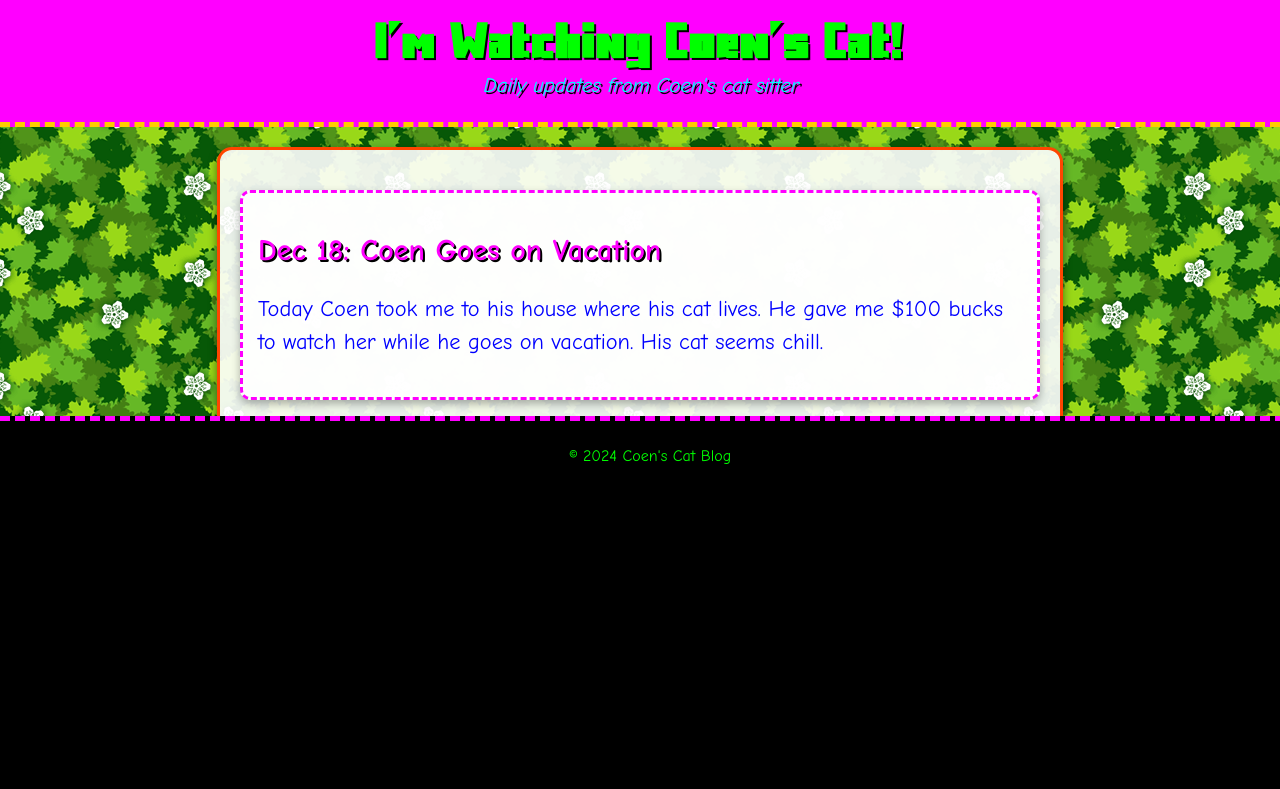
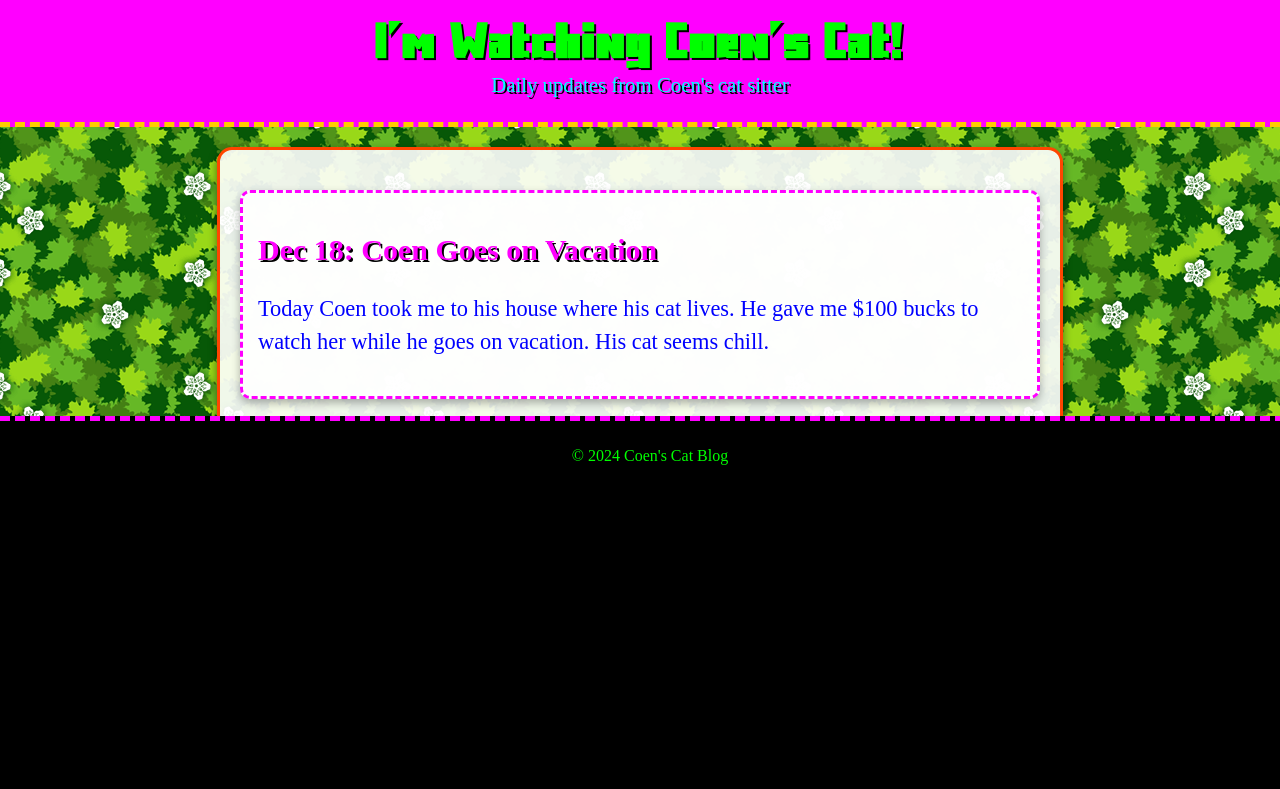
Before and after one commit to 19tylermalone94/coenscat.com, a plain HTML site: page index.html in a window 1280 px wide. Drawn offline with Linux system fonts and the light colour scheme.

Commit message:
change font

```diff
--- a/assets/css/index.css
+++ b/assets/css/index.css
@@ -9,7 +9,6 @@
 
 /* Body styling */
 body {
-    font-family: 'Comic Sans MS', cursive, sans-serif;
     background: url('../images/acer.gif') repeat;
     background-size: auto; /* Ensures the GIF tiles naturally */
     margin: 0;
@@ -37,7 +36,6 @@ header h1 {
 
 header p {
     font-size: 1.3rem;
-    font-style: italic;
     color: #00ffff; /* Cyan text */
     margin: 5px 0;
 }
```
